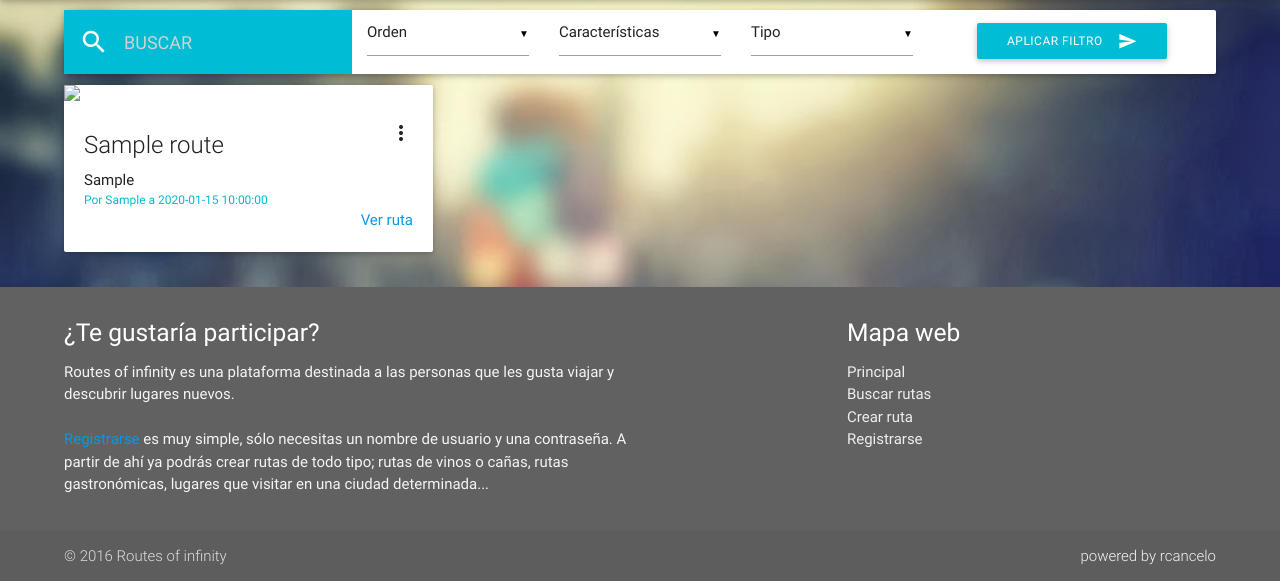
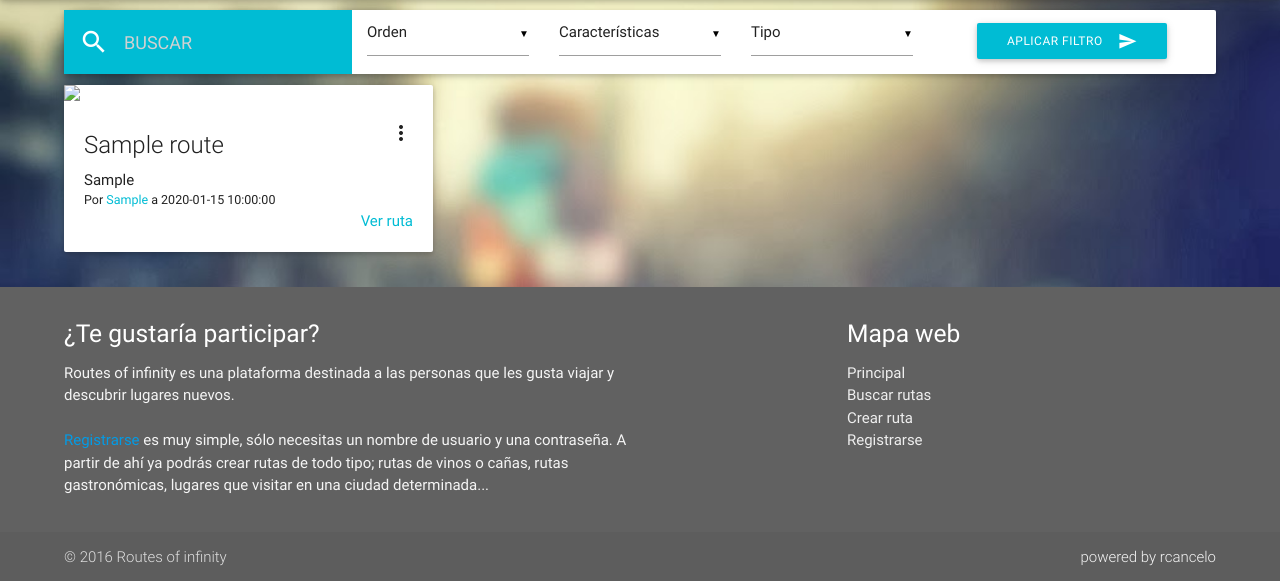
Before and after one commit to Cancelo/Routes-of-Infinity, a PHP site: page /discover.php in a window 1280 px wide. Shown: the part 128-709 px from the top of the page. Run offline with PHP 8.4, Linux system fonts and the light colour scheme; tables that the repository leaves empty or names only in its code hold one stand-in row (values such as "Sample post"); some libraries are stand-ins or nearby versions.

Commit message:
Add files via upload

```diff
--- a/PROYECTO/discoverConsulta.php
+++ b/PROYECTO/discoverConsulta.php
@@ -49,8 +49,8 @@ include_once("mysql.inc.php");
 								<div class='card-content'>
 									<span class='card-title activator grey-text text-darken-4'>".$registro['nombre']."<i class='material-icons right'>more_vert</i></span>
 									<p>".$registro['ciudad']."</p>
-									<p class='cyan-text' style='font-size: 12px;'>Por ".$registro['user']." a ".$registro['fecha']."</p>
-									<p class='right-align'><a href='show.php?r=".$registro['id']."'>Ver ruta</a></p>
+									<p style='font-size: 12.5px;'>Por <span class='cyan-text'>".$registro['user']."</span> a ".$registro['fecha']."</p>
+									<p class='right-align'><a class='cyan-text' href='show.php?r=".$registro['id']."'>Ver ruta</a></p>
 								</div>
 								<div class='card-reveal'>
 									<span class='card-title grey-text text-darken-4'>".$registro['nombre']."<i class='material-icons right'>close</i></span>
--- a/PROYECTO/discoverConsultaBusqueda.php
+++ b/PROYECTO/discoverConsultaBusqueda.php
@@ -52,7 +52,7 @@ include_once("mysql.inc.php");
 									<span class='card-title activator grey-text text-darken-4'>".$registro['nombre']."<i class='material-icons right'>more_vert</i></span>
 									<p>".$registro['ciudad']."</p>
 									<p class='cyan-text' style='font-size: 12px;'>Por ".$registro['user']." a ".$registro['fecha']."</p>
-									<p class='right-align'><a href='show.php?r=".$registro['id']."'>Ver ruta</a></p>
+									<p class='right-align'><a class='cyan-text' href='show.php?r=".$registro['id']."'>Ver ruta</a></p>
 								</div>
 								<div class='card-reveal'>
 									<span class='card-title grey-text text-darken-4'>".$registro['nombre']."<i class='material-icons right'>close</i></span>
```
